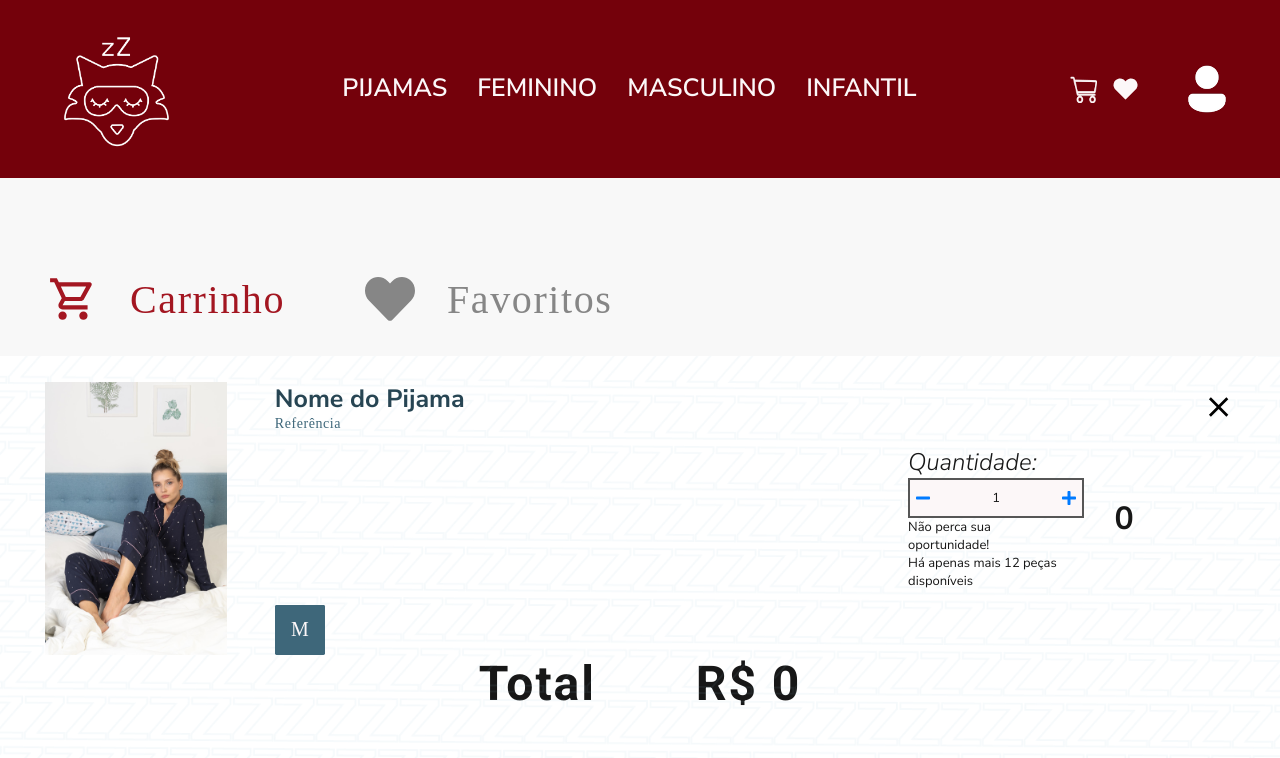
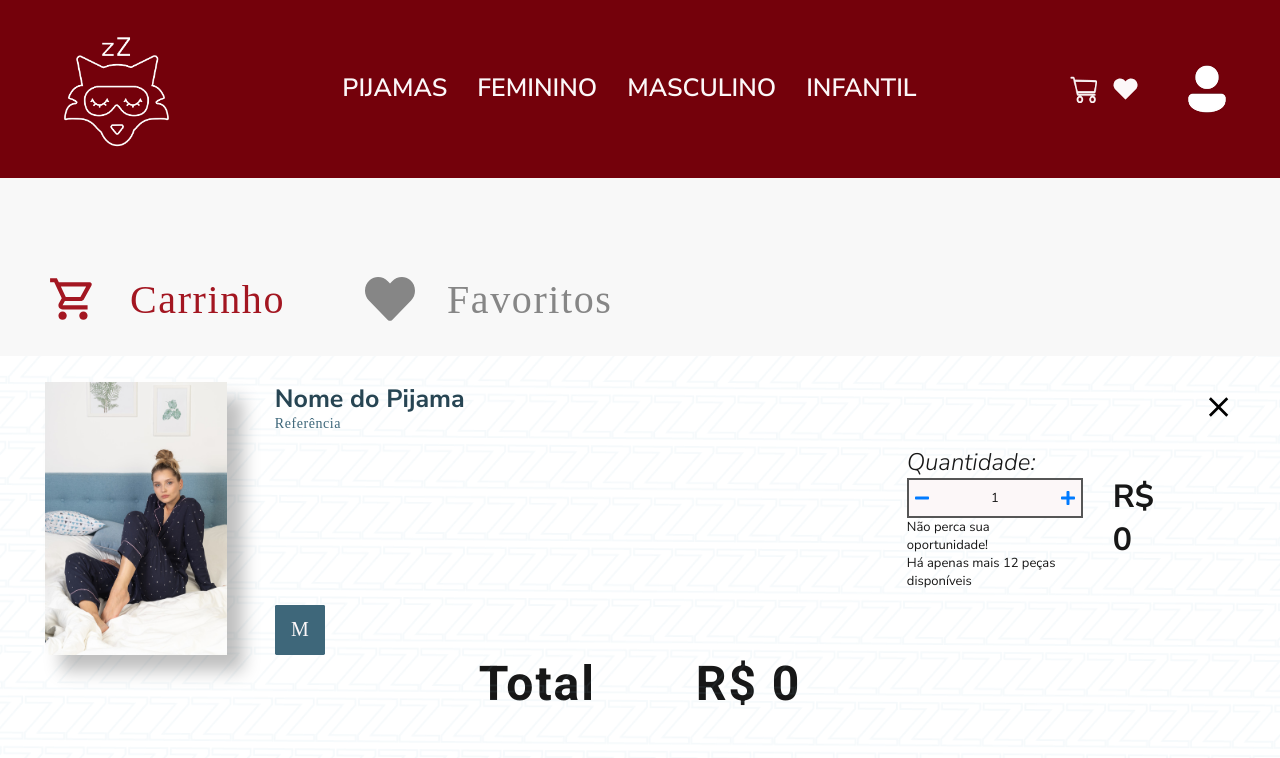
Before and after one commit to berthrage/PijamINha-INJunior25.1, a React (Vite) app: page /cart in a window 1280 px wide. Shown: the top 758 px of the page. Built offline with nearby package versions, Linux system fonts and the light colour scheme; a web font is replaced by a local one.

Commit message:
feat: Adicionado a exclusão do produto

```diff
--- a/src/pages/Cart/index.tsx
+++ b/src/pages/Cart/index.tsx
@@ -1,47 +1,69 @@
-import styles from './styles.module.css'
-import Button from '../../components/Button'
+import React, { useState } from 'react';
+import styles from './styles.module.css';
+import Button from '../../components/Button';
 import NumericStepper from '../../components/NumericStepper';
-import imagem from '../../assets/pajamas/example.jpg'
+import imagem from '../../assets/pajamas/example.jpg';
 import { IoMdClose } from "react-icons/io";
 
 export default function Cart() {
-    const preço = 0;
-    const quantidade = 12;
-    const size = 'M'
-    const productprice = preço
+    // Estado para armazenar os itens no carrinho
+    const [cartItems, setCartItems] = useState([
+        {
+            id: 1, // ID único para cada item
+            name: 'Nome do Pijama',
+            reference: 'Referência',
+            size: 'M',
+            price: 0,
+            quantity: 12,
+            image: imagem
+        }
+        // Adicione mais itens aqui se necessário
+    ]);
+
+    // Função para remover um item do carrinho
+    const removeItemFromCart = (itemId) => {
+        setCartItems(cartItems.filter(item => item.id !== itemId));
+    };
+
     return (
-        <><div className={styles.cartSection}>
-            <div className={styles.containerCart}>
-                <img src={imagem} alt="" />
+        <div className={styles.cartSection}>
+            {cartItems.map(item => (
+                <div key={item.id} className={styles.containerCart}>
+                    <img src={item.image} alt="" />
                     <div className={styles.interncontainerCart}>
                         <div className={styles.titleCart}>
                             <div>
-                            <h1>Nome do Pijama</h1>
-                            <p>Referência</p>
+                                <h1>{item.name}</h1>
+                                <p>{item.reference}</p>
                             </div>
-                        <div className={styles.sizeCart}><button>{size}</button></div>
+                            <div className={styles.sizeCart}>
+                                <button>{item.size}</button>
+                            </div>
                         </div>
                         <div className={styles.containerquantityCart}>
                             <p>Quantidade:</p>
-
-                            <NumericStepper></NumericStepper>
-
+                            <NumericStepper />
                             <span>Não perca sua oportunidade!</span>
-                        <span>Há apenas mais <span> {quantidade}</span> peças disponíveis</span></div>
+                            <span>Há apenas mais <span>{item.quantity}</span> peças disponíveis</span>
+                        </div>
                     </div>
                     <div className={styles.productpriceCart}>
-                        <p>{productprice}</p>
+                        <p>R$ {item.price}</p>
                     </div>
-                <div className={styles.icon}>
+                    <div className={styles.icon} onClick={() => removeItemFromCart(item.id)}>
                         <IoMdClose size={50} />
                     </div>
                 </div>
+            ))}
             <div className={styles.buySection}>
-                <div className={styles.totalCart}><p>Total</p>
-                <div><span>R$ {preço}</span></div></div>
-
+                <div className={styles.totalCart}>
+                    <p>Total</p>
+                    <div>
+                        <span>R$ {cartItems.reduce((total, item) => total + item.price * item.quantity, 0)}</span>
+                    </div>
+                </div>
                 <Button id={styles.buttonCart}>Compre Tudo</Button>
             </div>
-        </div></>
-    )
+        </div>
+    );
 }
--- a/src/pages/Cart/styles.module.css
+++ b/src/pages/Cart/styles.module.css
@@ -36,6 +36,7 @@
 .containerCart img {
   width: 182px;
   height: 273px;
+  box-shadow: 16px 16px 16px 0px rgba(0, 0, 0, 0.25);
 }
 .containerCart .icon {
   color: black;
```
Lines whose indentation alone changed are shown as unchanged.
